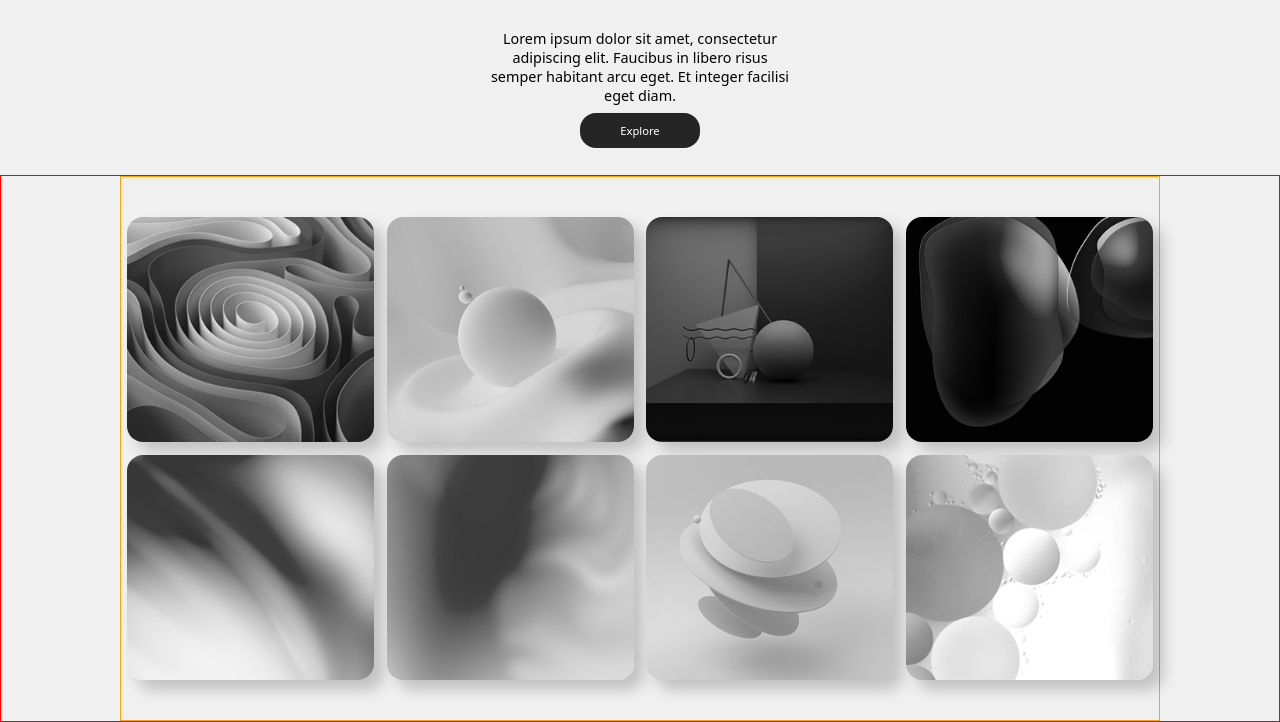
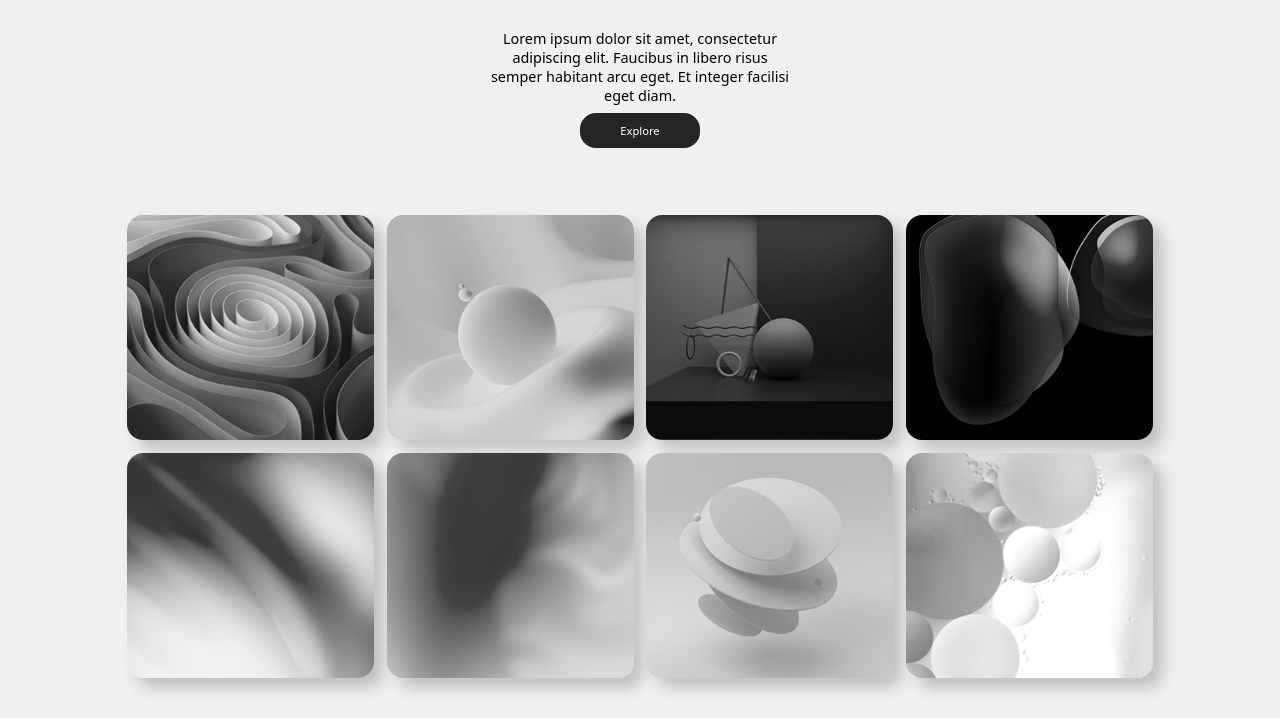
Before and after one commit to DragonFireEx/Landing-Page, a plain HTML site: page index.html in a window 1280 px wide. Shown: the part 145-867 px from the top of the page. Drawn offline with Linux system fonts and the light colour scheme.

Commit message:
Update style.css
Border removal v2

```diff
--- a/style.css
+++ b/style.css
@@ -126,7 +126,6 @@ body
     position: relative;
     flex-direction: row;
     flex-wrap: wrap;
-    border: 1px solid red;
 }
 
 #bottom #img-box
@@ -141,7 +140,6 @@ body
     align-items: center;
     flex-direction: row;
     flex-wrap: wrap;
-    border: 1px solid orange;
     gap: 0.5vw;
     row-gap: 0.5vw;
 }
```
